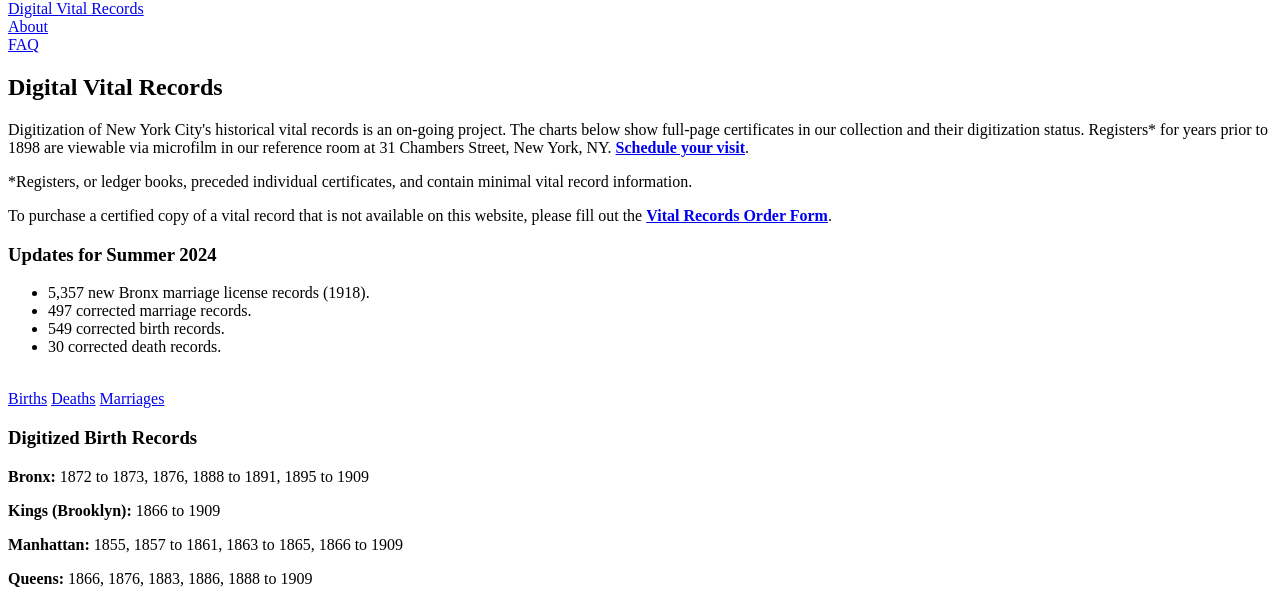
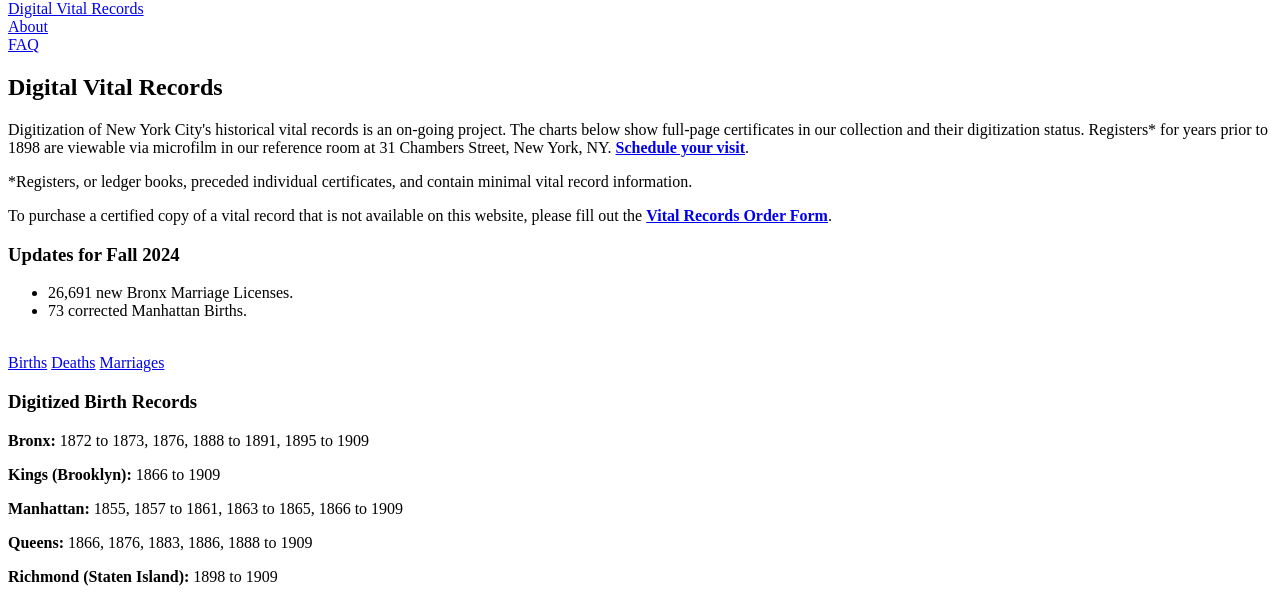
Before and after one commit to nycrecords/vital-records-online, a Flask app: template vro/templates/public/digital_vital_records.html in a window 1280 px wide. Shown: the part 440-1036 px from the top of the page. Run offline with Flask 2, Linux system fonts and the light colour scheme; the template is opened without the code that fills it, so the values that code supplies are empty; parts of the project's set-up code (start-up, migrations or seed data) failed here and were passed over; some libraries are stand-ins or nearby versions.

Commit message:
Text changes for Fall 2024 quarterly update

```diff
--- a/vro/templates/public/digital_vital_records.html
+++ b/vro/templates/public/digital_vital_records.html
@@ -22,12 +22,10 @@
                 <div class="container py-2 px-2 bg-light" id="digitization-updates">
                     <div class="row">
                         <div class="col-lg mb-3 mb-lg-0">
-                            <h3>Updates for Summer 2024</h3>
+                            <h3>Updates for Fall 2024</h3>
                             <ul>
-                                <li>5,357 new Bronx marriage license records (1918).</li>
-                                <li>497 corrected marriage records.</li>
-                                <li>549 corrected birth records.</li>
-                                <li>30 corrected death records.</li>
+                                <li>26,691 new Bronx Marriage Licenses.</li>
+                                <li>73 corrected Manhattan Births.</li>
                             </ul>
                         </div>
                     </div>
```
